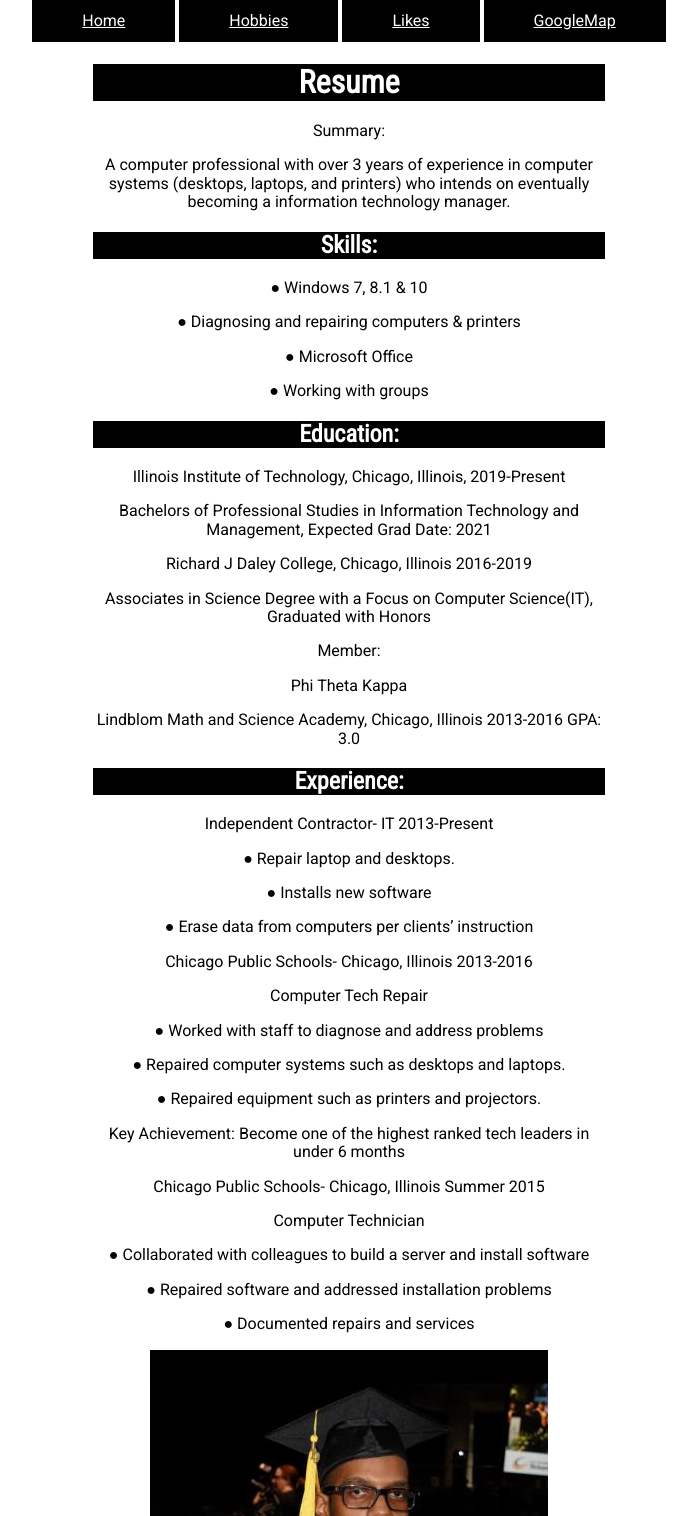
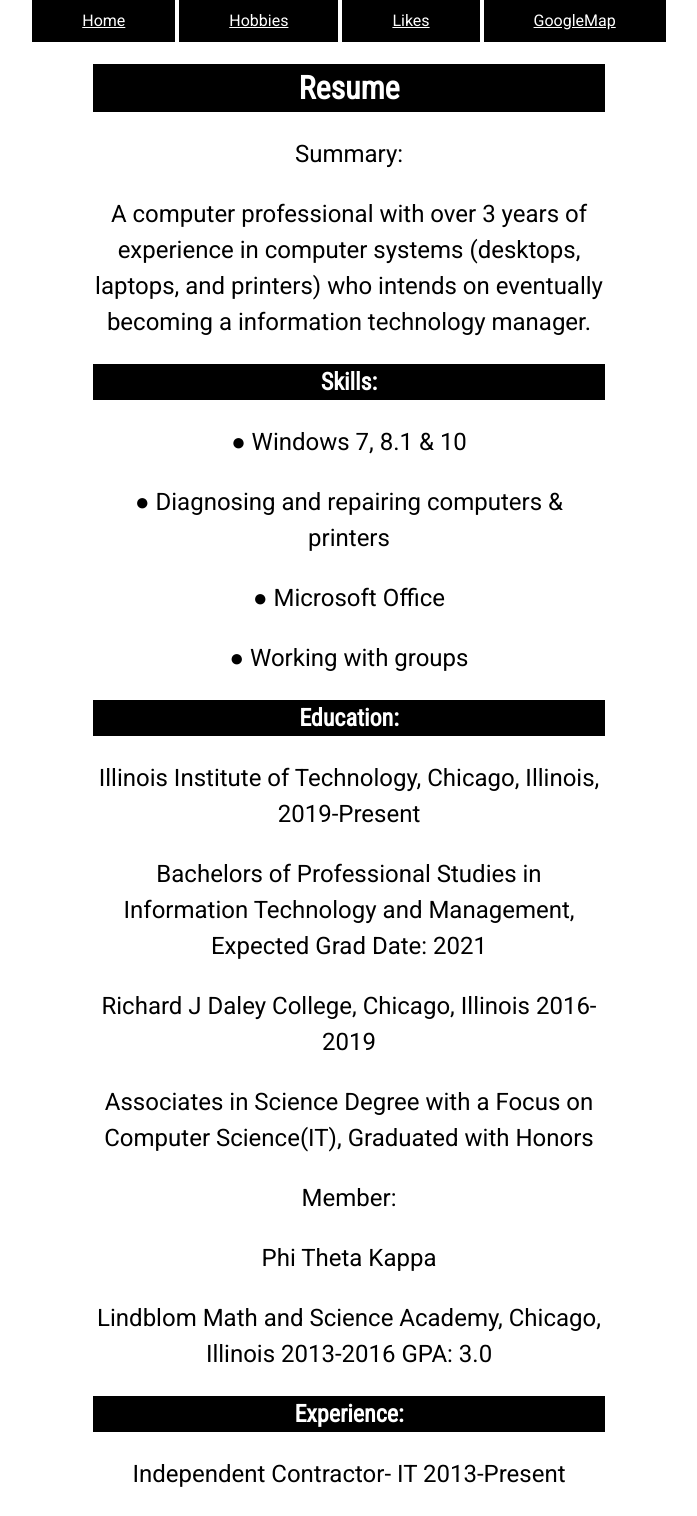
Before and after one commit to ArmaniLeSure/Project3, a PHP site: page /index.html in a window 1280 px wide. Shown: the top 1516 px of the page, without its empty margins (291-988 px from the left). Run offline with PHP 8.4, Linux system fonts and the light colour scheme.

Commit message:
adding media queries to css

```diff
--- a/ssm1.css
+++ b/ssm1.css
@@ -37,3 +37,16 @@ section{
 	width:40%;
 	margin: 8px auto;
 }
+
+@media (min-width:600px){
+	p, h1, h2{
+			font-size: 125%;
+	}
+}
+
+@media (min-width:800px){
+	p, h1, h2{
+			font-size: 150%;
+			line-height: 1.5;
+	}
+}
```
